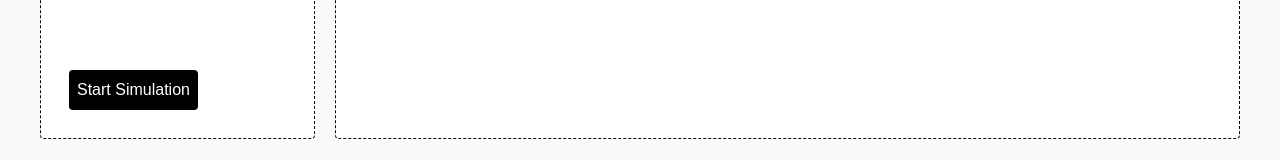
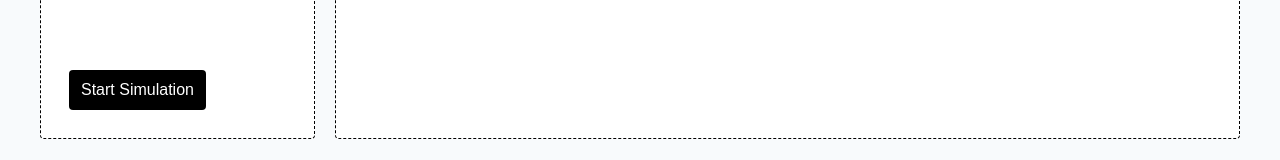
Before and after one commit to vincemaina/monte-carlo-dice-sandbox, a Next.js app: page / in a window 1280 px wide. Shown: the part 621-781 px from the top of the page. Built offline with nearby package versions, Linux system fonts and the light colour scheme.

Commit message:
fix: increase button padding width

```diff
--- a/src/app/globals.css
+++ b/src/app/globals.css
@@ -23,5 +23,5 @@ input {
 }
 
 button, .button {
-  @apply bg-black text-white rounded p-2 cursor-pointer text-center;
+  @apply bg-black text-white rounded p-2 px-3 cursor-pointer text-center;
 }
```
